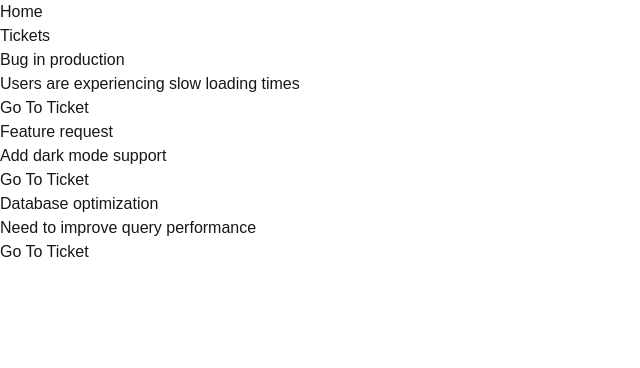
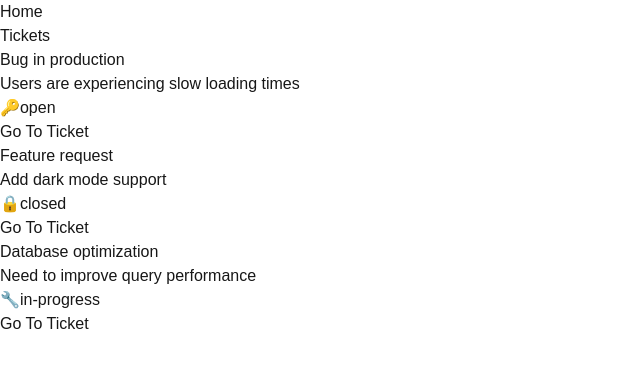
Before and after one commit to jimiryquai/the-road-to-next, a Next.js app: page /tickets in a window 1280 px wide. Shown: the top 368 px of the page, without its empty margins (0-640 px from the left). Built offline with nearby package versions, Linux system fonts and the light colour scheme.

Commit message:
feat: Add tickets page with status indicators
- Create tickets page component with list view
- Add emoji indicators for ticket status (new, open, in-progress, closed, resolved)
- Implement ticket data structure and initial mock data
- Style ticket cards with title, description and status

```diff
--- a/package.json
+++ b/package.json
@@ -7,10 +7,10 @@
     "build": "next build",
     "start": "next start",
     "lint": "next lint",
-    "lint:fix": "next lint --fix"
+    "lint:fix": "next lint --fix",
+    "type": "tsc --noEmit"
   },
   "dependencies": {
-    "eslint-plugin-simple-import-sort": "^12.1.1",
     "next": "^15.0.3",
     "react": "^19.0.0-rc-66855b96-20241106",
     "react-dom": "^19.0.0-rc-66855b96-20241106"
@@ -21,6 +21,7 @@
     "@types/react-dom": "^18",
     "eslint": "^8",
     "eslint-config-next": "15.0.3",
+    "eslint-plugin-simple-import-sort": "^12.1.1",
     "postcss": "^8",
     "tailwindcss": "^3.4.1",
     "typescript": "^5"
--- a/src/app/tickets/page.tsx
+++ b/src/app/tickets/page.tsx
@@ -1,6 +1,14 @@
 import Link from 'next/link';
 import {initialTickets as tickets} from '@/data';
 import { ticketPath } from '@/paths';
+
+const TICKET_ICONS = {
+  new: "🆕",
+  open: "🔑",
+  "in-progress": "🔧",
+  closed: "🔒",
+  resolved: "✅",
+};
 
 const TicketsPage = () => {
     return (
@@ -9,6 +17,10 @@ const TicketsPage = () => {
           <div key={ticket.id} className="mb-4 p-4 border rounded">
             <h2 className='text-lg font-bold'>{ticket.title}</h2>
             <p className="text-gray-600 text-sm mt-2">{ticket.description}</p>
+            <div className="flex items-center mt-2">
+              <span className="mr-2">{TICKET_ICONS[ticket.status]}</span>
+              <span>{ticket.status}</span>
+            </div>
             <Link href={ticketPath(ticket.id)} className='underline mt-2 inline-block'>Go To Ticket</Link>
           </div>
         ))}
--- a/src/data.ts
+++ b/src/data.ts
@@ -2,22 +2,26 @@ export interface Ticket {
     id: number;
     title: string;
     description: string;
+    status: "new" | "open" | "in-progress" | "closed" | "resolved";
 }
 
 export const initialTickets: Ticket[] = [
     {
         id: 1,
         title: "Bug in production",
-        description: "Users are experiencing slow loading times"
+        description: "Users are experiencing slow loading times",
+        status: "open" as const
     },
     {
         id: 2,
         title: "Feature request",
-        description: "Add dark mode support"
+        description: "Add dark mode support",
+        status: "closed" as const
     },
     {
         id: 3,
         title: "Database optimization",
-        description: "Need to improve query performance"
+        description: "Need to improve query performance",
+        status: "in-progress" as const
     }
 ];
```
